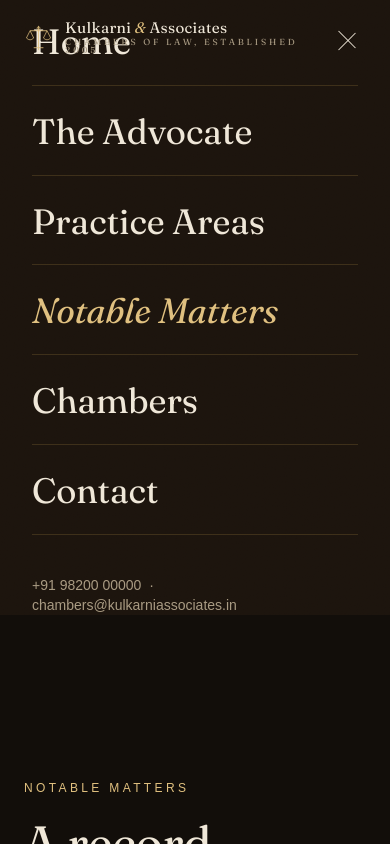
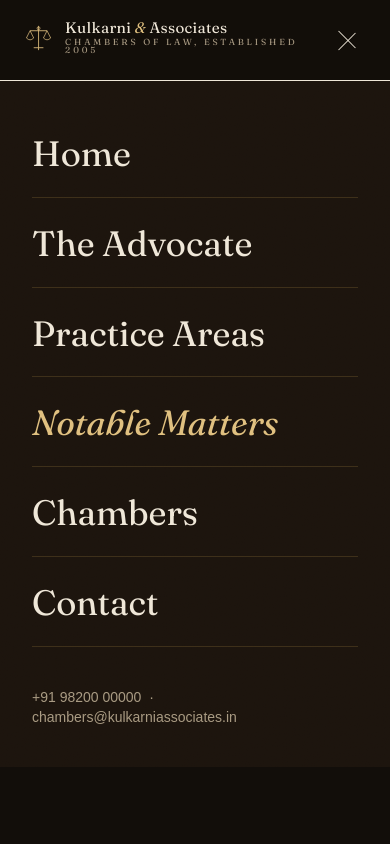
Before and after one commit to vipin-kumar17/Advocate-webiste-, a Next.js app: page /results in a window 390 px wide. Both pictures are taken after a click on the button "Toggle navigation menu". Shown: the top 844 px of the page. Built offline with nearby package versions, Linux system fonts and the light colour scheme; a web font is replaced by a local one.

Commit message:
second update

```diff
--- a/src/components/Navbar.js
+++ b/src/components/Navbar.js
@@ -38,9 +38,9 @@
   return (
     <>
       <header
-        className={`fixed top-0 left-0 right-0 z-50 transition-colors duration-500 ${
-          scrolled ? "bg-ink/90 backdrop-blur border-b border-rule" : "bg-transparent"
-        }`}
+               className={`fixed top-0 left-0 right-0 z-50 transition-colors duration-500 ${
+                scrolled || open ? "bg-ink/95 backdrop-blur border-b border-rule" : "bg-transparent"
+              }`}
       >
         <nav className="mx-auto max-w-[1400px] px-6 md:px-10 h-20 flex items-center justify-between">
           <Link href="/" className="text-brass-bright hover:text-brass transition-colors">
@@ -108,7 +108,7 @@
             animate={{ clipPath: "circle(150% at 100% 0%)" }}
             exit={{ clipPath: "circle(0% at 100% 0%)" }}
             transition={{ duration: 0.65, ease: [0.76, 0, 0.24, 1] }}
-            className="fixed inset-0 z-40 bg-panel grain lg:hidden flex flex-col justify-center px-8"
+            className="fixed inset-0 z-40 bg-panel grain lg:hidden flex flex-col justify-start px-8 pt-28 pb-10 overflow-y-auto"
           >
             <ul className="flex flex-col gap-1">
               {LINKS.map((link, i) => (
--- a/src/components/Transitions.js
+++ b/src/components/Transitions.js
@@ -2,9 +2,32 @@
 
 import { AnimatePresence, motion } from "framer-motion";
 import { usePathname } from "next/navigation";
+import { useEffect } from "react";
+import gsap from "gsap";
+import { ScrollTrigger } from "gsap/ScrollTrigger";
 
 export default function Transitions({ children }) {
   const pathname = usePathname();
+
+  useEffect(() => {
+    // Naye page par jaate hi scroll top par reset karo
+    window.scrollTo(0, 0);
+
+    gsap.registerPlugin(ScrollTrigger);
+
+    // Naye page ka DOM/images settle hone ke baad ScrollTrigger ko
+    // force-refresh karo, taaki wo purane page ki stale positions
+    // use karne ki bajaye naye page ke hisaab se sahi calculate kare.
+    const raf = requestAnimationFrame(() => {
+      ScrollTrigger.refresh();
+    });
+    const t = setTimeout(() => ScrollTrigger.refresh(), 400);
+
+    return () => {
+      cancelAnimationFrame(raf);
+      clearTimeout(t);
+    };
+  }, [pathname]);
 
   return (
     <AnimatePresence mode="wait" initial={false}>
```
